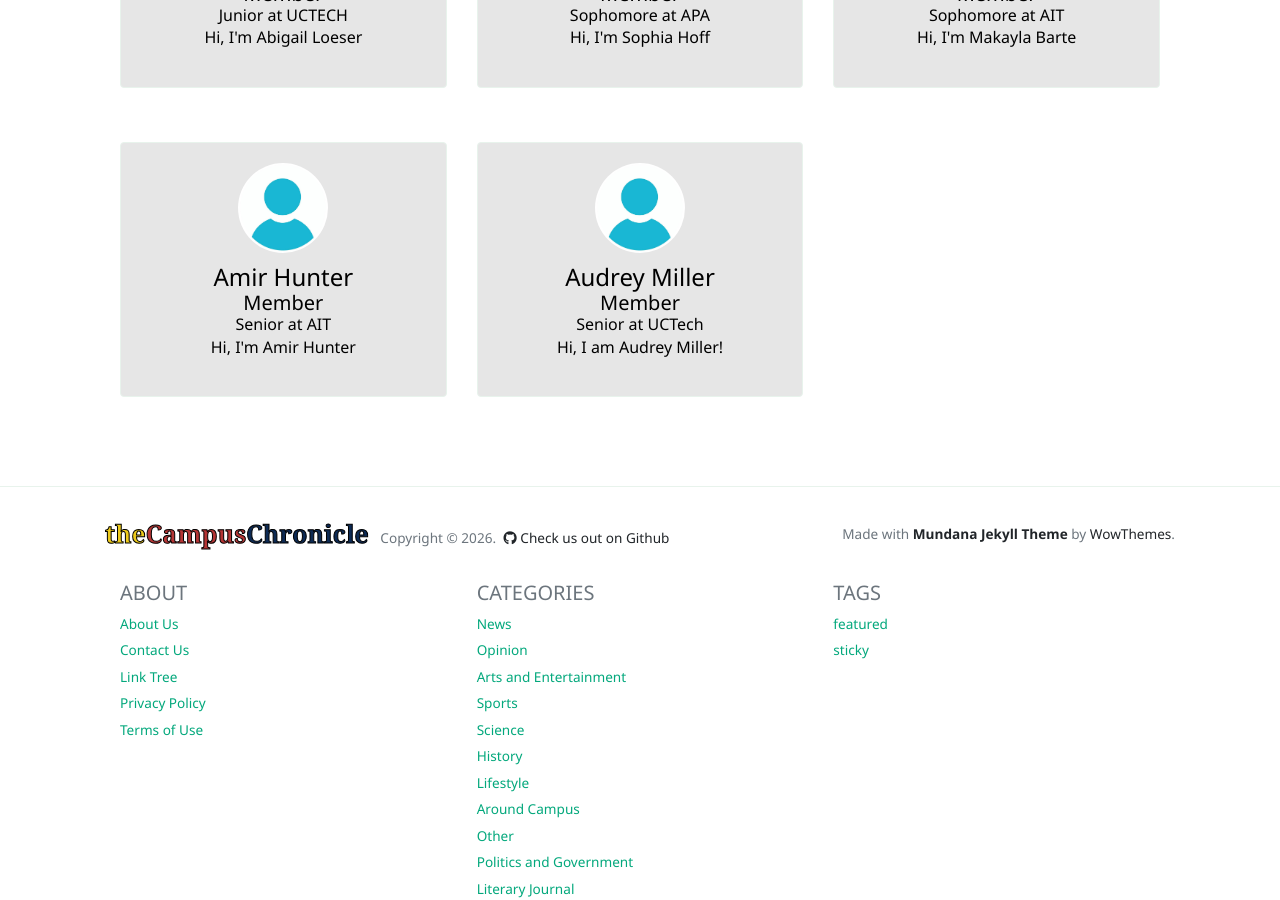
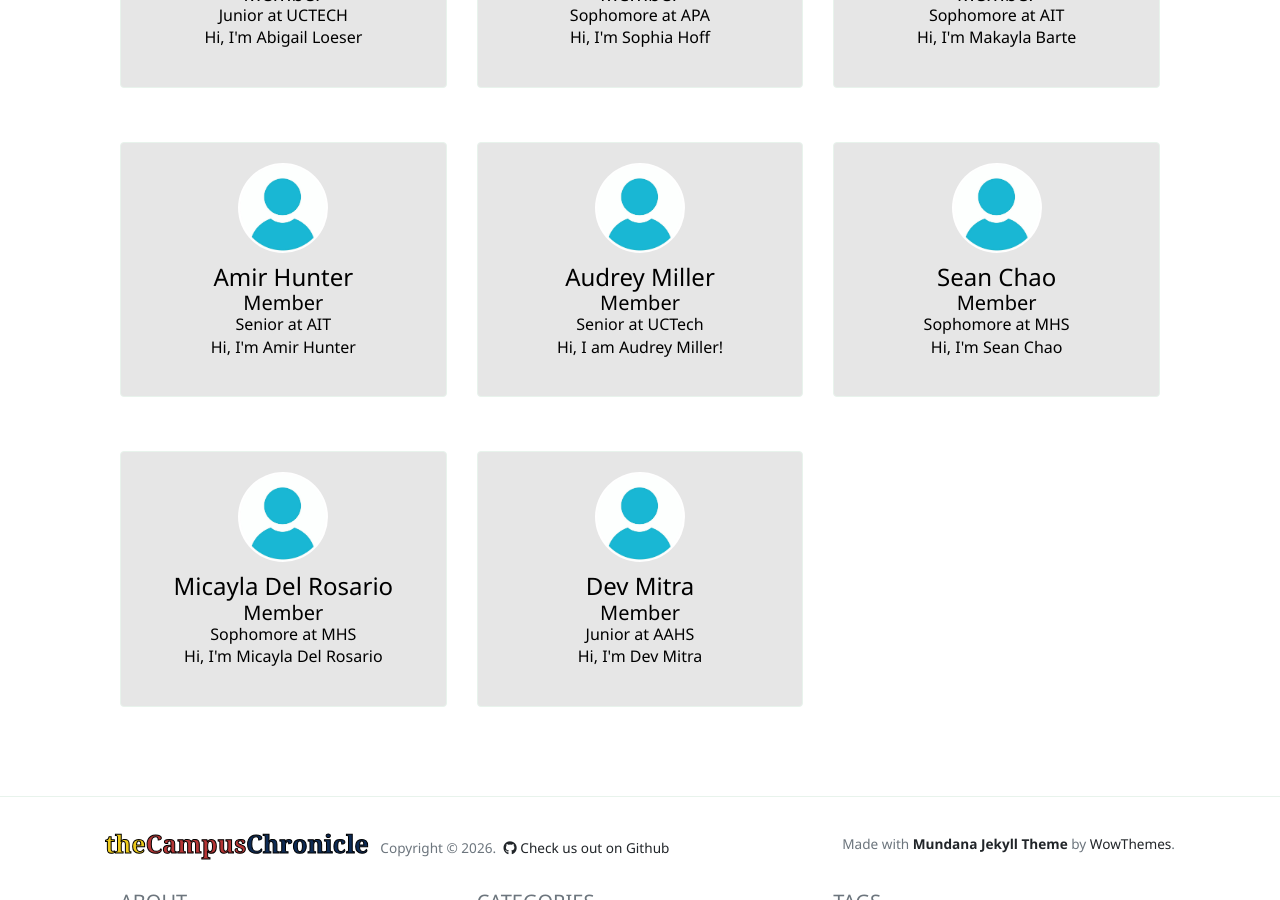
Before and after one commit to The-Campus-Chronicle/website, a Jekyll site: the page built from _pages/authors-list.html, in a window 1280 px wide and 900 px high, scrolled down 10300 px. Built offline with Jekyll 4.4.1, drawn with Linux system fonts in a browser that asks for light colours; nearby versions of some CDN libraries.

Commit message:
Updated Authors

```diff
--- a/_config.yml
+++ b/_config.yml
@@ -989,6 +989,34 @@ authors:
         school:         AIT
         grade:          Alumni
 
+
+    sean:
+        name:           Sean Chao
+        avatar:         /assets/images/avatars/anonymous.jpg
+        role:           Member
+        bio:            "Hi, I'm Sean Chao"
+        email:          schao@ucvts.org
+        school:         MHS
+        grade:          Sophomore
+
+    micayla:
+        name:           Micayla Del Rosario
+        avatar:         /assets/images/avatars/anonymous.jpg
+        role:           Member
+        bio:            "Hi, I'm Micayla Del Rosario"
+        email:          mdelrosario@ucvts.org
+        school:         MHS
+        grade:          Sophomore
+
+    dev:
+        name:           Dev Mitra
+        avatar:         /assets/images/avatars/anonymous.jpg
+        role:           Member
+        bio:            "Hi, I'm Dev Mitra"
+        email:          dmitra@ucvts.org
+        school:         AAHS
+        grade:          Junior
+
 # Defaults
 defaults:
 
```
